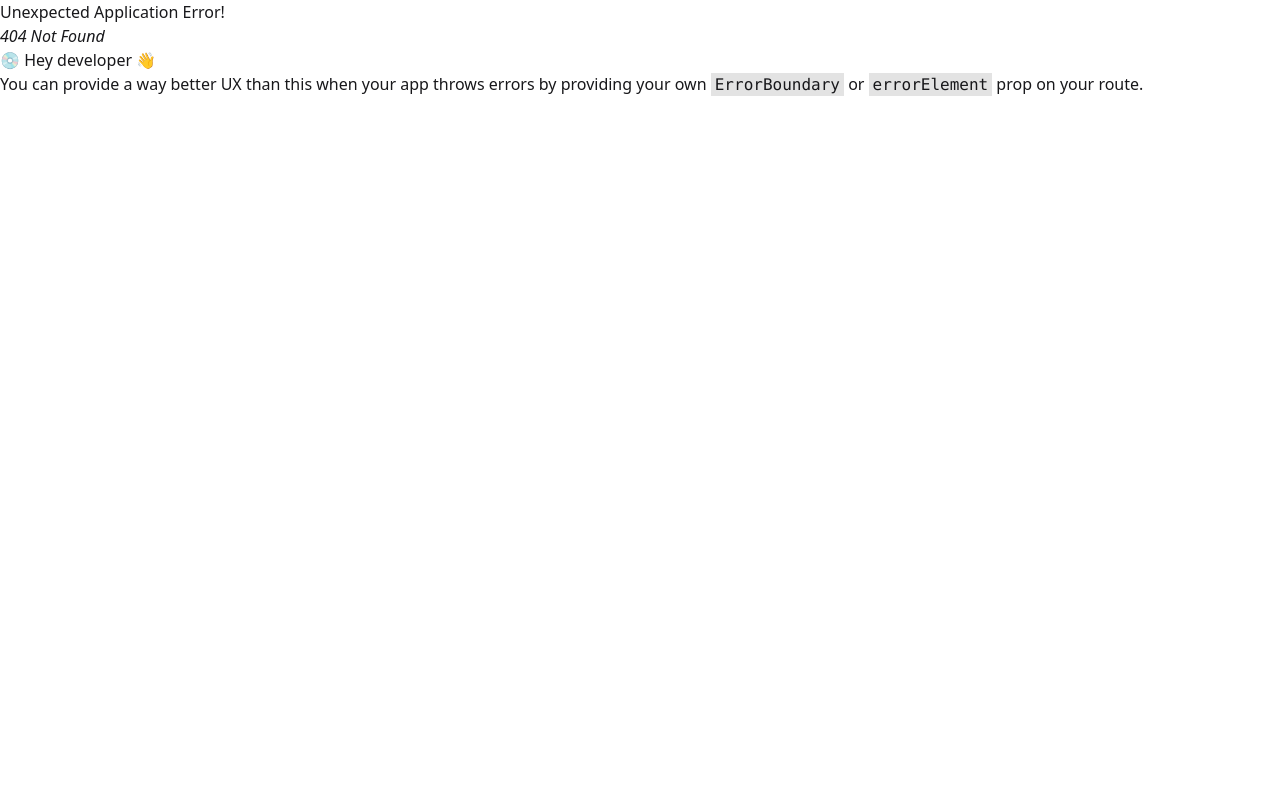
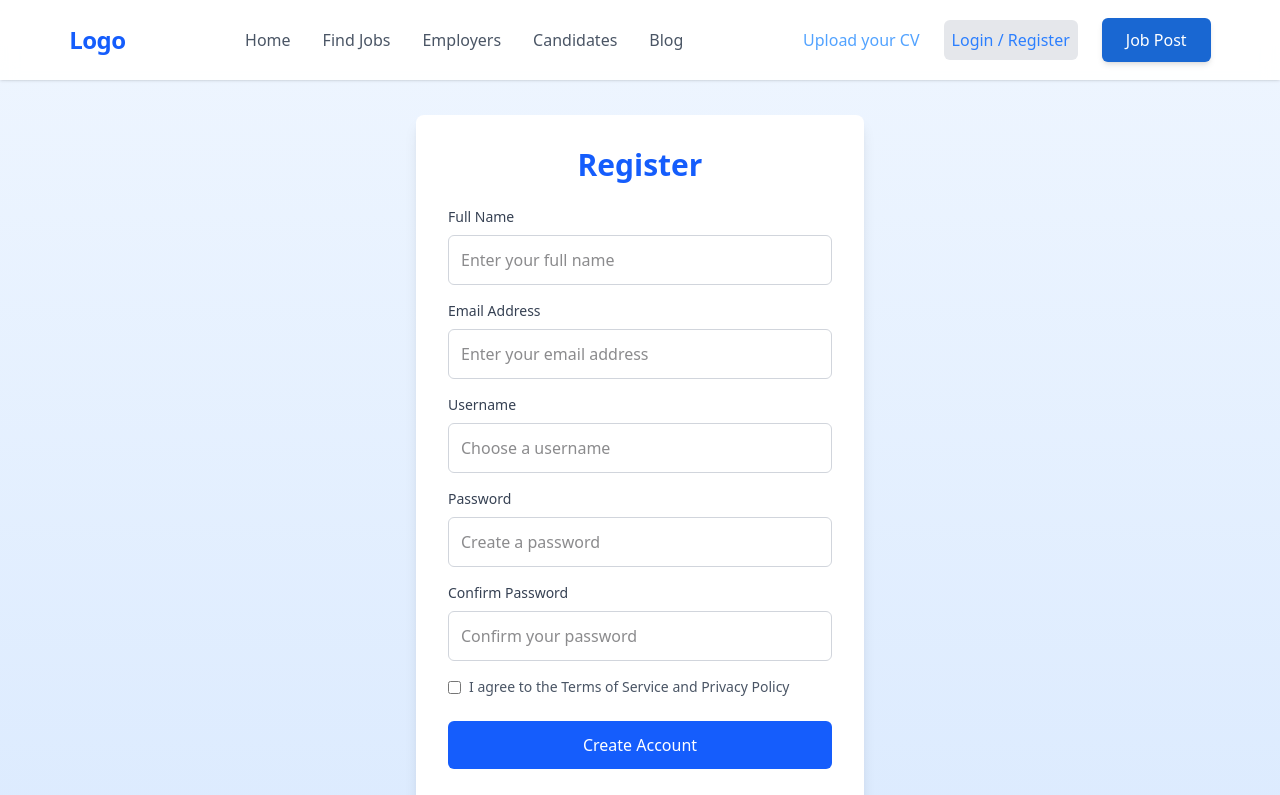
Before and after one commit to Shabbir404/go_feelancer, a React (Vite) app: page /signup in a window 1280 px wide. Before the commit this address had no page. Shown: the top 795 px of the page. Built offline with nearby package versions, Linux system fonts and the light colour scheme.

Commit message:
sign up and loging and firebase setup

```diff
--- a/pages/Article.jsx
+++ b/pages/Article.jsx
@@ -5,7 +5,7 @@ import { useEffect, useState } from 'react';
 const Article = () => {
 
     const [blog, setBlog] = useState([])
-    const [error, setError] = useState(null);
+    const [error, setError] = useState();
     useEffect(() => {
 
         axios.get('../json/blogs_data.json')
@@ -15,11 +15,11 @@ const Article = () => {
     }, [])
 
     return (
-        <div className='mb-10'>
-            <div className='flex gap-10 w-10/12 mx-auto'>
+        <div className='pb-10'>
+            <div className='md:flex gap-10 w-10/12 mx-auto'>
                 {
                     blog.slice(0, 3).map(post => (
-                        <div key={post.id} className="card bg-base-100 w-96 shadow-xl">
+                        <div key={post.id} className="card bg-base-100 md:mt-0 mt-4 w-96 shadow-xl">
                             <figure className="px-10 pt-10">
                                 <img
                                     src={post.url}
--- a/pages/JobPostPage.jsx
+++ b/pages/JobPostPage.jsx
@@ -7,7 +7,7 @@ const JobPostPage = () => {
 
         <div>
 
-            <div className="md:mt-40 mt-25  w-11/12 mx-auto">
+            <div className="md:mt-40 mt-25  mb-20 w-11/12 mx-auto">
                 <h1 className="text-center text-gray-400 text-4xl ">You must need to login to view jobs</h1>
 
                 <div className="absolute justify-center pt-10 ml-10 md:ml-30 md:flex gap-6">
--- a/pages/LoginPage.jsx
+++ b/pages/LoginPage.jsx
@@ -1,7 +1,10 @@
+import { FaFacebook } from "react-icons/fa";
+import { FcGoogle } from "react-icons/fc";
+import { Link } from "react-router-dom";
 
 const LoginPage = () => {
     return (
-        <div>
+        <div className="mt-10">
             <div className="flex justify-center items-center min-h-screen bg-gradient-to-b from-blue-50 to-blue-100 p-4">
                 <div className="bg-white p-8 rounded-lg shadow-lg w-full max-w-md">
                     <h2 className="text-3xl font-semibold text-center text-blue-600 mb-6">Login </h2>
@@ -56,15 +59,17 @@ const LoginPage = () => {
                     {/* Signup and Social Login Links */}
                     <div className="text-center mt-6">
                         <p className="text-sm text-gray-600">
-                            Don`t have an account? <a href="#" className="text-blue-600 hover:underline">Signup</a>
+                            Don`t have an account? <Link to="/signup" className="text-blue-600 hover:underline">Signup</Link>
                         </p>
                     </div>
 
                     <div className="flex items-center justify-center mt-4 space-x-4">
-                        <button className="w-1/2 py-3 bg-blue-600 text-white rounded-md hover:bg-blue-700 transition-all duration-300">
+                        <button className=" flex gap-2 cursor-pointer w-1/2 py-3 bg-gray-200 text-blue-500 rounded-md hover:bg-blue-700 hover:text-white transition-all duration-300">
+                            <FaFacebook className="ml-2 mt-1" />
                             Log In via Facebook
                         </button>
-                        <button className="w-1/2 py-3 bg-red-600 text-white rounded-md hover:bg-red-700 transition-all duration-300">
+                        <button className=" flex gap-4  cursor-pointer w-1/2 py-3 bg-gray-200 text-red-600 rounded-md hover:bg-red-700 hover:text-white transition-all duration-300">
+                            <FcGoogle className="ml-3 size-5 mt-1"></FcGoogle>
                             Log In via Gmail
                         </button>
                     </div>
--- a/pages/SignupPage.jsx
+++ b/pages/SignupPage.jsx
@@ -0,0 +1,104 @@
+import { Link } from "react-router-dom";
+
+const SignupPage = () => {
+    return (
+        <div className="pt-20 bg-gradient-to-b from-blue-50 to-blue-100">
+            <div className="flex justify-center items-center min-h-screen  p-4">
+                <div className="bg-white p-8 rounded-lg shadow-lg w-full max-w-md">
+                    <h2 className="text-3xl font-semibold text-center text-blue-600 mb-6">Register</h2>
+
+                    <form>
+                        {/* Full Name */}
+                        <div className="mb-4">
+                            <label className="block text-sm font-medium text-gray-700" htmlFor="fullName">
+                                Full Name
+                            </label>
+                            <input
+                                type="text"
+                                id="fullName"
+                                className="w-full mt-2 p-3 border border-gray-300 rounded-md focus:outline-none focus:ring-2 focus:ring-blue-500"
+                                placeholder="Enter your full name"
+                            />
+                        </div>
+
+                        {/* Email */}
+                        <div className="mb-4">
+                            <label className="block text-sm font-medium text-gray-700" htmlFor="email">
+                                Email Address
+                            </label>
+                            <input
+                                type="email"
+                                id="email"
+                                className="w-full mt-2 p-3 border border-gray-300 rounded-md focus:outline-none focus:ring-2 focus:ring-blue-500"
+                                placeholder="Enter your email address"
+                            />
+                        </div>
+
+                        {/* Username */}
+                        <div className="mb-4">
+                            <label className="block text-sm font-medium text-gray-700" htmlFor="username">
+                                Username
+                            </label>
+                            <input
+                                type="text"
+                                id="username"
+                                className="w-full mt-2 p-3 border border-gray-300 rounded-md focus:outline-none focus:ring-2 focus:ring-blue-500"
+                                placeholder="Choose a username"
+                            />
+                        </div>
+
+                        {/* Password */}
+                        <div className="mb-4">
+                            <label className="block text-sm font-medium text-gray-700" htmlFor="password">
+                                Password
+                            </label>
+                            <input
+                                type="password"
+                                id="password"
+                                className="w-full mt-2 p-3 border border-gray-300 rounded-md focus:outline-none focus:ring-2 focus:ring-blue-500"
+                                placeholder="Create a password"
+                            />
+                        </div>
+
+                        {/* Confirm Password */}
+                        <div className="mb-4">
+                            <label className="block text-sm font-medium text-gray-700" htmlFor="confirmPassword">
+                                Confirm Password
+                            </label>
+                            <input
+                                type="password"
+                                id="confirmPassword"
+                                className="w-full mt-2 p-3 border border-gray-300 rounded-md focus:outline-none focus:ring-2 focus:ring-blue-500"
+                                placeholder="Confirm your password"
+                            />
+                        </div>
+
+                        {/* Terms Agreement */}
+                        <div className="flex items-center mb-6">
+                            <input type="checkbox" id="terms" className="mr-2 rounded" />
+                            <label htmlFor="terms" className="text-sm text-gray-600">I agree to the Terms of Service and Privacy Policy</label>
+                        </div>
+
+                        {/* Register Button */}
+                        <button
+                            type="submit"
+                            className="w-full py-3 bg-blue-600 text-white rounded-md hover:bg-blue-700 transition-all duration-300"
+                        >
+                            Create Account
+                        </button>
+                    </form>
+
+                    {/* Login Link */}
+                    <div className="text-center mt-6">
+                        <p className="text-sm text-gray-600">
+                            Already have an account? <Link to="/login" className="text-blue-600 hover:underline">Login</Link>
+                        </p>
+                    </div>
+
+                </div>
+            </div>
+        </div>
+    );
+};
+
+export default SignupPage;
--- a/src/main.jsx
+++ b/src/main.jsx
@@ -10,6 +10,7 @@ import Routes from '../Routes/Routes';
 import Home from '../pages/home';
 import LoginPage from '../pages/LoginPage';
 import JobPostPage from '../pages/JobPostPage';
+import SignupPage from '../pages/SignupPage';
 
 const router = createBrowserRouter([
   {
@@ -25,6 +26,10 @@ const router = createBrowserRouter([
         element: <LoginPage></LoginPage>
       },
       {
+        path: '/signup',
+        element: <SignupPage></SignupPage>
+      },
+      {
         path: '/jobs',
         element: <JobPostPage></JobPostPage>
       }
```
Also changed, not shown: 1 other file (tests, documents, lock files or other folders).
